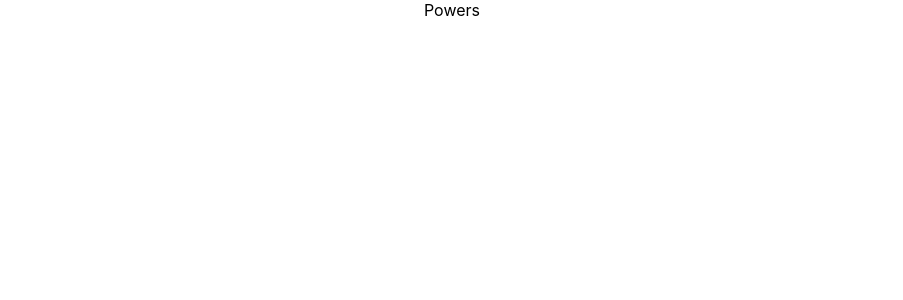
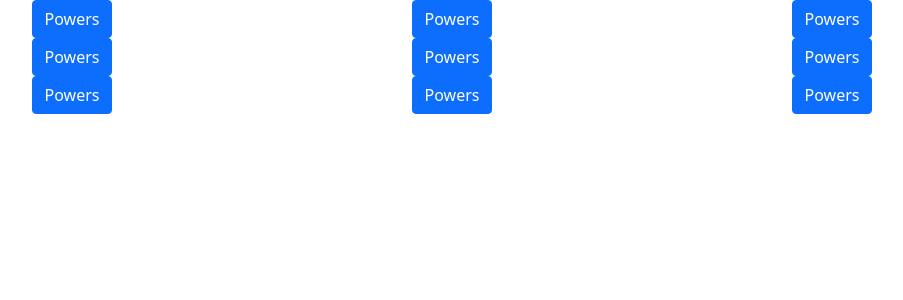
Before and after one commit to djli15736/cyoa-game, a React (Create React App) app: page / in a window 1280 px wide. Shown: the top 300 px of the page, without its empty margins (188-1091 px from the left). Built offline with nearby package versions, Linux system fonts and the light colour scheme.

Commit message:
added bootstrap and used it to format rows and cols

```diff
--- a/package.json
+++ b/package.json
@@ -10,7 +10,9 @@
     "@types/node": "^12.20.27",
     "@types/react": "^17.0.24",
     "@types/react-dom": "^17.0.9",
+    "bootstrap": "^5.1.1",
     "react": "^17.0.2",
+    "react-bootstrap": "^2.0.0-rc.0",
     "react-dom": "^17.0.2",
     "react-scripts": "4.0.3",
     "typescript": "^4.4.3",
--- a/src/App.tsx
+++ b/src/App.tsx
@@ -2,12 +2,31 @@ import React from 'react';
 import './App.css';
 import POWERS from './assets/powers.json';
 import { PowerViewer } from './components/PowerViewer';
+import 'bootstrap/dist/css/bootstrap.min.css';
+import { Col, Container, Row } from 'react-bootstrap';
+
 
 function App(): JSX.Element {
   return (
-    <div className="App">
+    <Container className="App">
+      <Row>
+      <Col>
       <PowerViewer></PowerViewer>
-    </div>
+      <PowerViewer></PowerViewer>
+      <PowerViewer></PowerViewer>
+      </Col>
+      <Col>
+      <PowerViewer></PowerViewer>
+      <PowerViewer></PowerViewer>
+      <PowerViewer></PowerViewer>
+      </Col>
+      <Col>
+      <PowerViewer></PowerViewer>
+      <PowerViewer></PowerViewer>
+      <PowerViewer></PowerViewer>
+      </Col>
+      </Row>
+    </Container>
   );
 }
 
--- a/src/components/PowerViewer.tsx
+++ b/src/components/PowerViewer.tsx
@@ -1,5 +1,6 @@
+import { Button, Col } from 'react-bootstrap';
 
 
 export function PowerViewer(): JSX.Element {
-    return <div>Powers</div>
+    return <Col><Button>Powers</Button></Col>
 }
```
Also changed, not shown: 1 other file (tests, documents, lock files or other folders).
